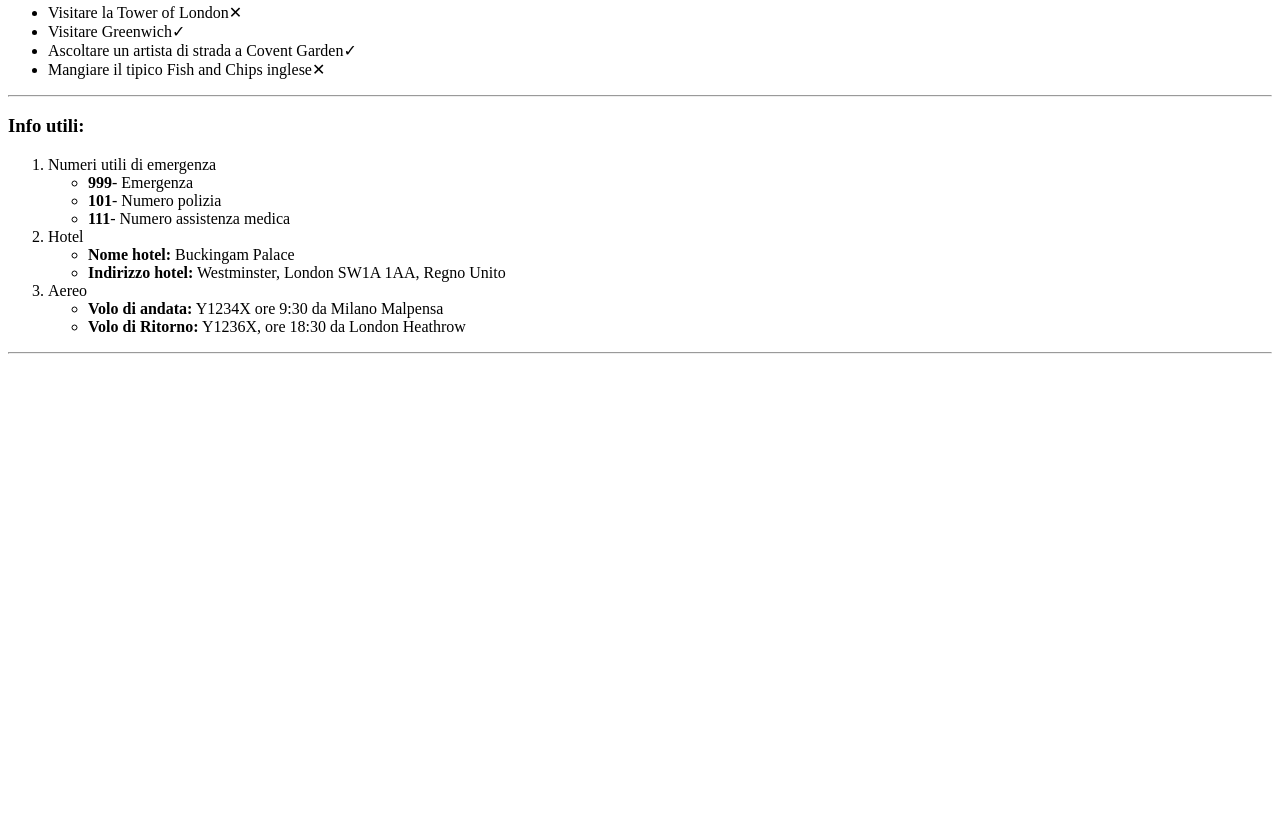
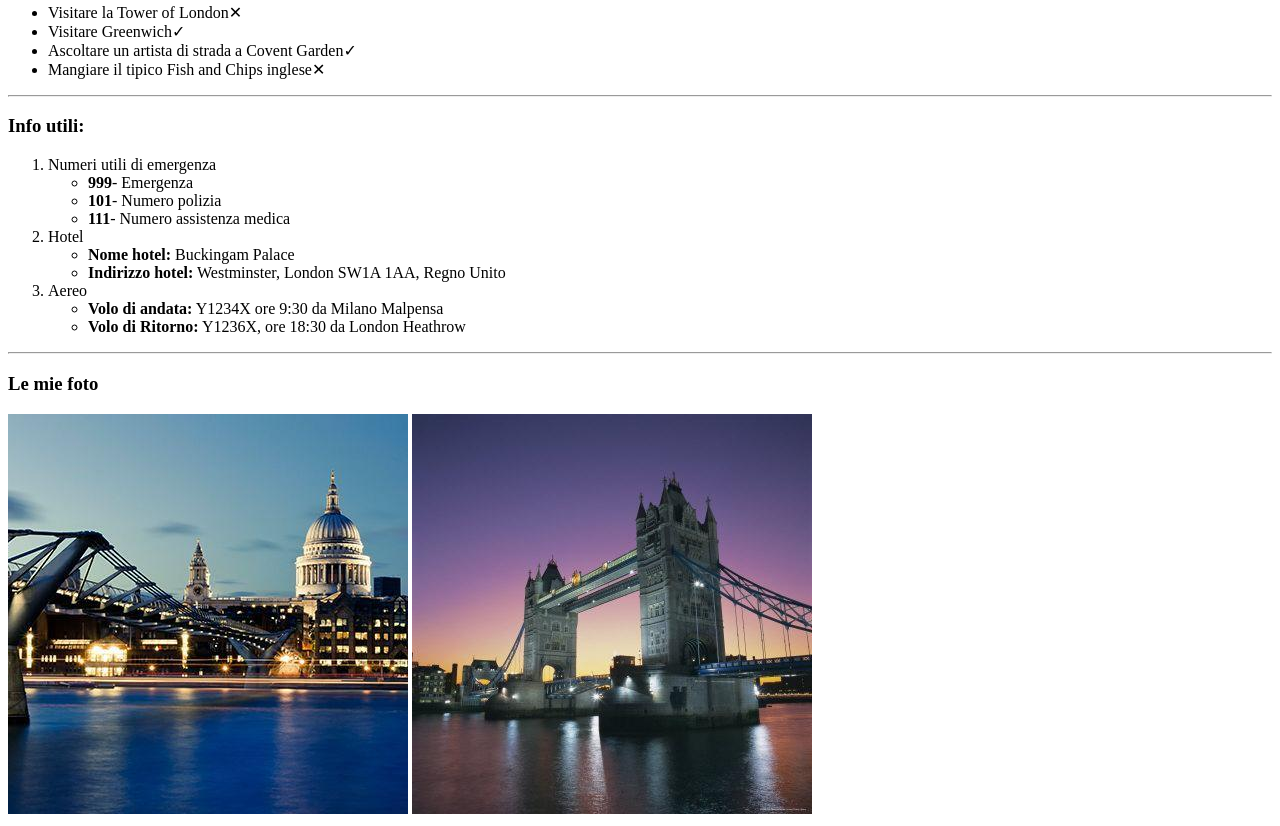
Before and after one commit to ghiottoandrea/html-london-trip, a plain HTML site: page index.html in a window 1280 px wide. Shown: the part 922-1748 px from the top of the page. Before the commit the page ends 1284 px from the top, so only its background shows below. Drawn offline with Linux system fonts and the light colour scheme.

Commit message:
Add footer

```diff
--- a/index.html
+++ b/index.html
@@ -130,7 +130,11 @@
     <hr>
 
     <footer>
-
+        <Div>
+            <h3>Le mie foto</h3>
+            <img src="./img/Londra footer.jpg" alt="">
+            <img src="./img/Londra footer 2.jpg" alt="">
+        </Div>
     </footer>
 
 </body>
```
